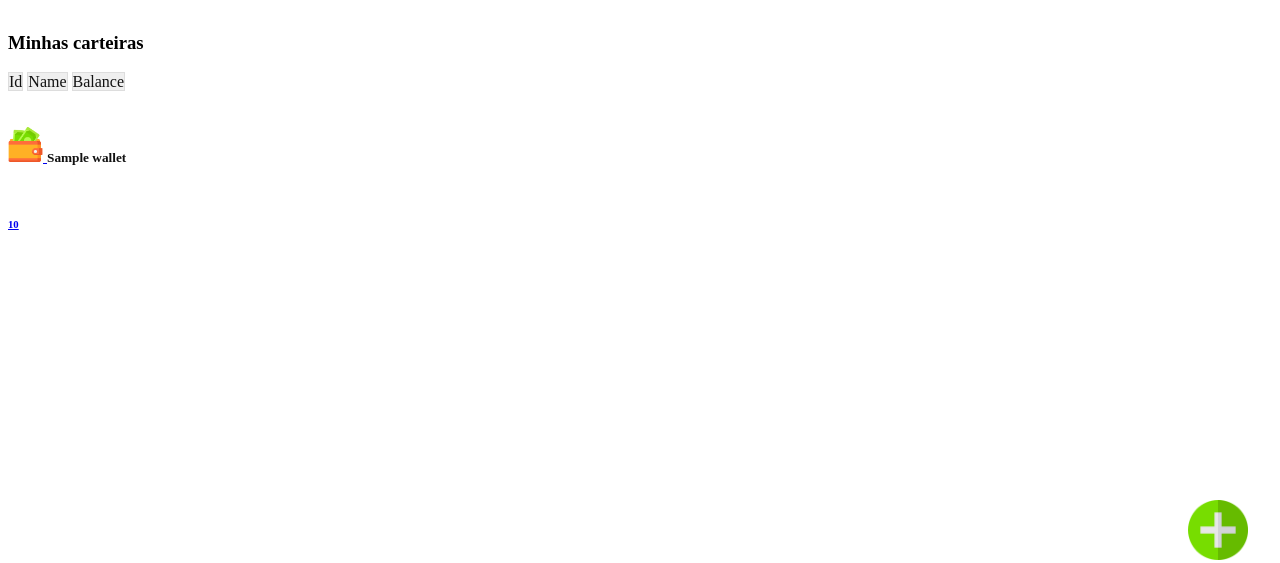
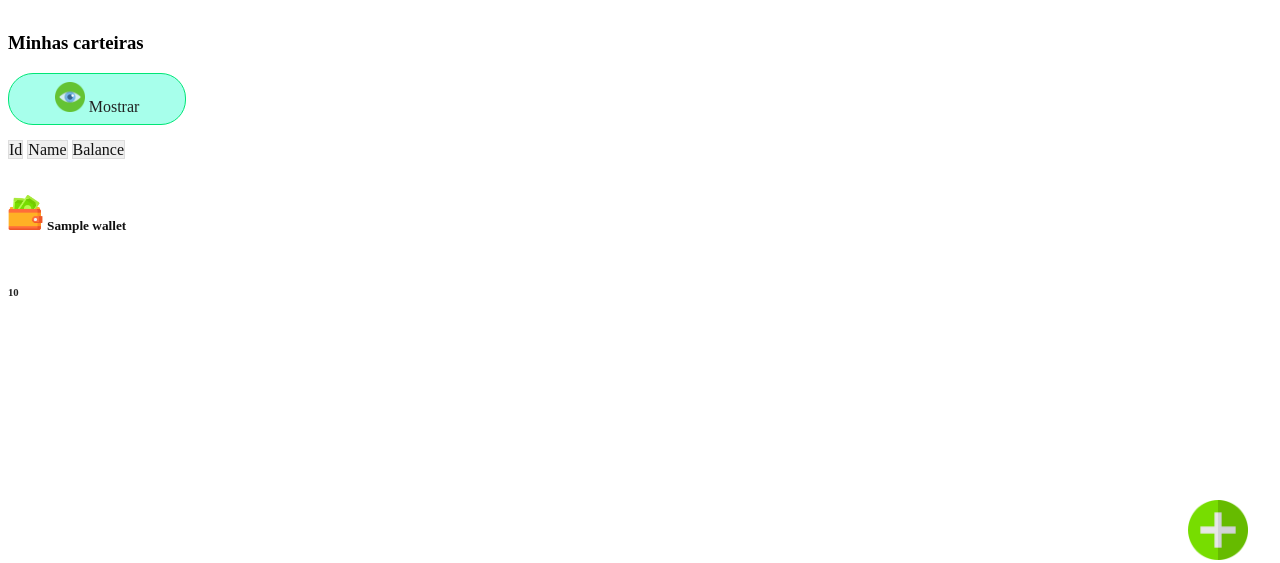
Before and after one commit to arthursiq5/personal-finance, a PHP site: template site/app/templates/Wallets/index.php in a window 1280 px wide. Shown: the top 563 px of the page. Run offline with PHP 8.4, Linux system fonts and the light colour scheme; the template is opened without the code that fills it: most values are stand-ins (such as "Sample title", 1, 10 or a date in 2020); data that the repository does not hold is empty.

Commit message:
Configurada wallet

```diff
--- a/public_html/css/card.css
+++ b/public_html/css/card.css
@@ -1,3 +1,12 @@
+a.card,
+a.card * {
+    text-decoration: none !important;
+}
+
+.card:hover {
+    box-shadow: 1px 1px 5px #bbb;
+}
+
 .card .card-body {
     padding-top: 1.1rem;
 }
@@ -13,3 +22,7 @@
     width: 35px;
     margin-top: -10px;
 }
+
+.card .card-body h6 {
+    color: #222;
+}
--- /dev/null
+++ b/public_html/css/pagination.css
@@ -0,0 +1,38 @@
+.ordenar-por  span {
+    background-color: #efefef;
+    border: 1px solid #dddddd;
+}
+
+.ordenar-por  span a {
+    color: #121212;
+    text-decoration: none;
+}
+
+ul.pagination {
+    list-style: none;
+    list-style-type: none;
+    margin: 0;
+    padding: 0;
+    overflow: hidden;
+    align-items: center;
+    padding-bottom: 1rem;
+}
+
+ul.pagination li {
+    margin: 15px;
+    font-size: 1.2rem;
+    float: left;
+}
+
+ul.pagination li a {
+    padding: 1rem;
+    color: inherit;
+    background-color: inherit;
+    text-decoration: none;
+    font-weight: 600;
+    transition: .5s;
+}
+
+ul.pagination li a:hover {
+    background-color: #77DD00;
+}
--- a/public_html/css/wallet/index.css
+++ b/public_html/css/wallet/index.css
@@ -2,12 +2,72 @@
     margin-top: 2rem;
 }
 
-#carteira .ordenar-por  span {
-    background-color: #efefef;
-    border: 1px solid #dddddd;
+.wallets.form form {
+    text-align: center;
 }
 
-#carteira .ordenar-por  span a {
+.wallets.form form input,
+.wallets.form form button {
+    min-width: 15rem;
+    width: 40%;
+}
+
+.voltar {
+    font-size: 1rem;
     color: #121212;
     text-decoration: none;
 }
+
+.voltar .ico {
+    height: 1.25rem;
+    margin-top: -5px;
+}
+
+#carteira .wallet-item[data-active=false] {
+    display: none;
+}
+
+#carteira.show-all .wallet-item[data-active=false] {
+    display: block;
+
+}
+#carteira.show-all .wallet-item[data-active=false] .card-body {
+    background-color: #ddd;
+}
+
+#carteira #show-hide {
+    color: #222;
+    text-decoration: none;
+}
+
+#carteira #show-hide span {
+    padding: .5rem;
+    border: 1px solid grey;
+    max-width: 10rem;
+    text-align: center;
+    border-radius: 25px;
+}
+
+#carteira #show-hide img {
+    width: 30px;
+}
+
+#carteira #show-hide .img-show {
+    display: block;
+    background-color: #a7ffeb;
+    border-color: #00e676;
+}
+
+#carteira #show-hide .img-hide {
+    display: none;
+}
+
+#carteira.show-all #show-hide .img-show {
+    display: none;
+}
+
+#carteira.show-all #show-hide .img-hide {
+    display: block;
+    background-color: #ff9e80;
+    border-color: #ff1744;
+}
--- /dev/null
+++ b/public_html/css/wallet/view.css
@@ -0,0 +1,3 @@
+.side-nav {
+    margin-bottom: 2rem;
+}
--- /dev/null
+++ b/public_html/js/wallet/index.js
@@ -0,0 +1,23 @@
+$(function() {
+    function displayWallets(visibility = false) {
+        if (visibility) {
+            $('#carteira').addClass('show-all')
+            return;
+        }
+        $('#carteira').removeClass('show-all')
+    }
+
+    var showAllWallets = localStorage.getItem('showAllWallets')
+    if (showAllWallets === null) {
+        showAllWallets = false
+        localStorage.setItem('showAllWallets', showAllWallets)
+    }
+
+    displayWallets(showAllWallets)
+
+    $('#show-hide').on('click', function(e) {
+        showAllWallets = !showAllWallets
+        localStorage.setItem('showAllWallets', showAllWallets)
+        displayWallets(showAllWallets)
+    })
+});
--- a/site/app/templates/Wallets/index.php
+++ b/site/app/templates/Wallets/index.php
@@ -3,19 +3,30 @@
  * @var \App\View\AppView $this
  * @var \App\Model\Entity\Wallet[]|\Cake\Collection\CollectionInterface $wallets
  */
-echo $this->Html->css(['wallet/index', 'card']);
+echo $this->Html->css(['wallet/index', 'card', 'pagination']);
+echo $this->Html->script('wallet/index');
 ?>
 <div id="carteira">
     <div class="container-fluid">
         <div class="row">
             <h3>Minhas carteiras</h3>
+            <a id="show-hide" href="#">
+                <span class="img-show">
+                    <?= $this->Html->image('ico/show.png', ['class' => 'img-fluid']) ?>
+                    Mostrar
+                </span>
+                <span class="img-hide">
+                    <?= $this->Html->image('ico/hide.png', ['class' => 'img-fluid']) ?>
+                    Ocultar
+                </span>
+            </a>
             <p class="ordenar-por">
                 <span class="badge"><?= $this->Paginator->sort('id') ?></span>
                 <span class="badge"><?= $this->Paginator->sort('name') ?></span>
                 <span class="badge"><?= $this->Paginator->sort('balance') ?></span>
             </p>
             <?php foreach ($wallets as $wallet): ?>
-                <div class="col-12 col-md-4">
+                <div class="wallet-item col-12 col-md-4" data-active="<?= $wallet->active ? 'true' : 'false' ?>">
                     <a href="<?= $this->Url->build(['action' => 'view', $wallet->id]) ?>" class="card">
                         <div class="card-body">
                             <?= $this->Html->image('ico/wallet.png', ['class' => 'img-fluid ico']) ?>
@@ -25,16 +36,15 @@ echo $this->Html->css(['wallet/index', 'card']);
                     </a>
                 </div>
             <?php endforeach; ?>
-            <div class="paginator">
-                <ul class="pagination">
-                    <?= $this->Paginator->first('<< ' . __('first')) ?>
-                    <?= $this->Paginator->prev('< ' . __('previous')) ?>
-                    <?= $this->Paginator->numbers() ?>
-                    <?= $this->Paginator->next(__('next') . ' >') ?>
-                    <?= $this->Paginator->last(__('last') . ' >>') ?>
-                </ul>
-                <p><?= $this->Paginator->counter(__('Page {{page}} of {{pages}}, showing {{current}} record(s) out of {{count}} total')) ?></p>
-            </div>
+        </div>
+
+        <p class="mt-3"><?= $this->Paginator->counter(__('Página {{page}} de {{pages}}, mostrando {{current}} carteiras de um total de {{count}}')) ?></p>
+        <div class="d-flex justify-content-center">
+            <ul class="pagination">
+                <?= $this->Paginator->prev('<', [], null, ['class' => 'prev disabled']); ?>
+                <?= $this->Paginator->numbers(['separator' => '']); ?>
+                <?= $this->Paginator->next('>', [], null, array('class' => 'next disabled')); ?>
+            </ul>
         </div>
     </div>
 </div>
```
Also changed, not shown: site/app/src/Controller/WalletsController.php (+4 -5 lines), site/app/src/Model/Table/WalletsTable.php (+10 -0 lines), site/app/templates/Wallets/add.php (+10 -5 lines), site/app/templates/Wallets/view.php (+15 -5 lines), public_html/img/ico/back.png (added), public_html/img/ico/eye.png (added), public_html/img/ico/hide.png (added), public_html/img/ico/show.png (added), public_html/img/ico/trash.png (added), site/app/config/Migrations/20220629011008_AddFieldWalletActive.php (added), 1 other file.
